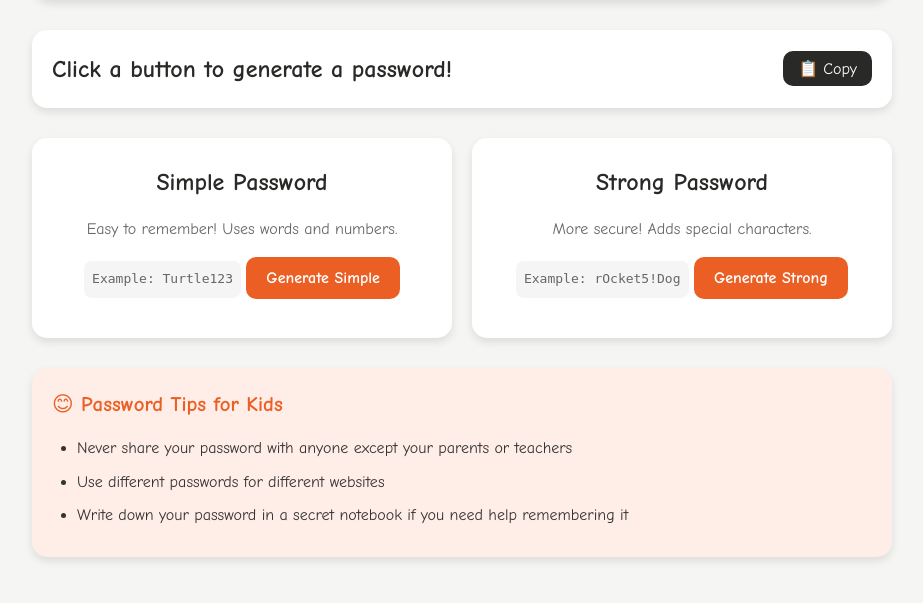
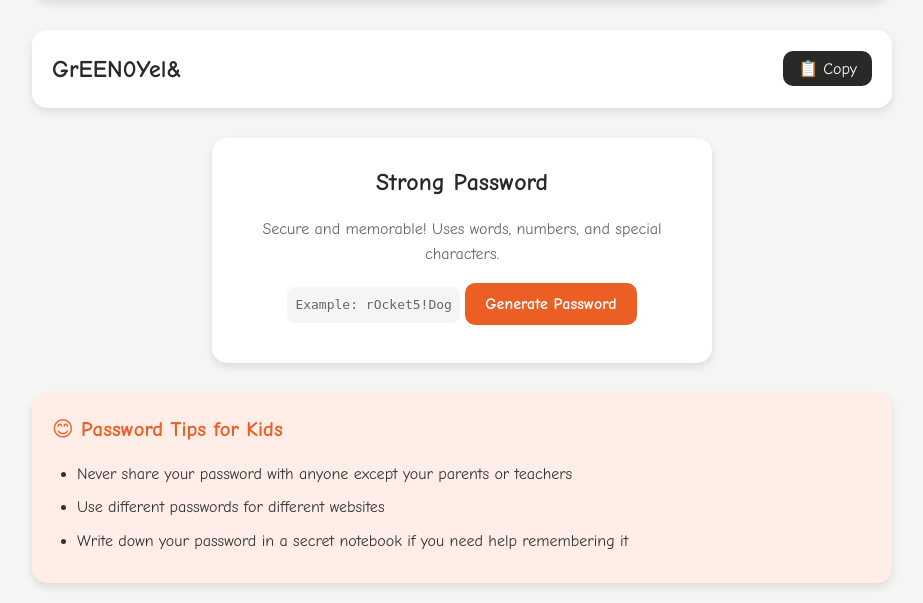
Before and after one commit to ngttech/ngtpass, a Flask app: page / in a window 1280 px wide. Shown: the part 150-753 px from the top of the page, without its empty margins (178-1101 px from the left). Run offline with Flask 2, Linux system fonts and the light colour scheme.

Commit message:
Remove Simple Password
Remove Simple Password

```diff
--- a/app.py
+++ b/app.py
@@ -1,18 +1,13 @@
 from flask import Flask, render_template, jsonify
 import random
 import string
-from password_generator import generate_simple_password, generate_strong_password
+from password_generator import generate_strong_password
 
 app = Flask(__name__)
 
 @app.route('/')
 def index():
     return render_template('index.html')
-
-@app.route('/generate/simple')
-def simple_password():
-    password = generate_simple_password()
-    return jsonify({'password': password})
 
 @app.route('/generate/strong')
 def strong_password():
--- a/password_generator.py
+++ b/password_generator.py
@@ -1,7 +1,7 @@
 import random
 import string
 
-# Simple word list for kid-friendly passwords
+# Word list for kid-friendly passwords
 WORDS = [
     "apple", "banana", "orange", "grape", "pear", "kiwi", "lemon", "melon",
     "dog", "cat", "bird", "fish", "mouse", "rabbit", "turtle", "horse",
@@ -11,17 +11,6 @@ WORDS = [
     "robot", "rocket", "planet", "space", "ocean", "river", "mountain", "forest",
     "dino", "dragon", "pirate", "ninja", "wizard", "fairy", "unicorn", "mermaid"
 ]
-
-def generate_simple_password():
-    """Generate a simple password with a word and numbers"""
-    word = random.choice(WORDS)
-    numbers = ''.join(random.choices(string.digits, k=random.randint(2, 4)))
-
-    # Randomly decide if the word should be capitalized
-    if random.choice([True, False]):
-        word = word.capitalize()
-
-    return f"{word}{numbers}"
 
 def generate_strong_password():
     """Generate a stronger password with words, numbers, and special characters"""
--- a/static/css/style.css
+++ b/static/css/style.css
@@ -28,6 +28,7 @@ header {
     box-shadow: 0 4px 8px rgba(0, 0, 0, 0.1);
 }
 
+/* Logo styles */
 .logo-container {
     display: flex;
     align-items: center;
@@ -50,12 +51,23 @@ header {
 
 .logo-text h1 {
     font-size: 2.5rem;
-    color: #292a27; /* Updated to dark gray */
+    color: #292a27; /* Dark gray */
     letter-spacing: 1px;
 }
 
 .logo-text h1 span {
-    color: #eb5e24; /* Updated to orange */
+    color: #eb5e24; /* Orange */
+}
+
+/* For backward compatibility with old HTML */
+.logo h1 {
+    font-size: 2.5rem;
+    color: #292a27; /* Dark gray */
+    letter-spacing: 1px;
+}
+
+.logo h1 span {
+    color: #eb5e24; /* Orange */
 }
 
 .tagline {
@@ -80,13 +92,13 @@ header {
 #password-result {
     font-size: 1.5rem;
     font-weight: bold;
-    color: #292a27; /* Updated to dark gray */
+    color: #292a27; /* Dark gray */
     word-break: break-all;
     flex-grow: 1;
 }
 
 #copy-button {
-    background-color: #292a27; /* Updated to dark gray */
+    background-color: #292a27; /* Dark gray */
     border: none;
     border-radius: 10px;
     color: white;
@@ -111,9 +123,8 @@ header {
 
 /* Options */
 .options {
-    display: grid;
-    grid-template-columns: 1fr 1fr;
-    gap: 20px;
+    display: flex;
+    justify-content: center;
     margin-bottom: 30px;
 }
 
@@ -124,6 +135,8 @@ header {
     text-align: center;
     box-shadow: 0 4px 8px rgba(0, 0, 0, 0.1);
     transition: transform 0.3s ease;
+    max-width: 500px;
+    width: 100%;
 }
 
 .option-card:hover {
@@ -131,7 +144,7 @@ header {
 }
 
 .option-card h2 {
-    color: #292a27; /* Updated to dark gray */
+    color: #292a27; /* Dark gray */
     margin-bottom: 15px;
     font-size: 1.5rem;
 }
@@ -151,7 +164,7 @@ header {
 }
 
 .generate-btn {
-    background-color: #eb5e24; /* Updated to orange */
+    background-color: #eb5e24; /* Orange */
     color: white;
     border: none;
     border-radius: 10px;
@@ -178,7 +191,7 @@ header {
 }
 
 .info-box h3 {
-    color: #eb5e24; /* Updated to orange */
+    color: #eb5e24; /* Orange */
     margin-bottom: 15px;
     font-size: 1.3rem;
 }
@@ -201,10 +214,6 @@ footer {
 
 /* Responsive Design */
 @media (max-width: 768px) {
-    .options {
-        grid-template-columns: 1fr;
-    }
-
     .password-display {
         flex-direction: column;
         gap: 15px;
@@ -215,7 +224,7 @@ footer {
         margin-left: 0;
     }
 
-    .logo-text h1 {
+    .logo-text h1, .logo h1 {
         font-size: 2rem;
     }
 
--- a/static/js/main.js
+++ b/static/js/main.js
@@ -2,34 +2,10 @@ document.addEventListener('DOMContentLoaded', function() {
     // DOM elements
     const passwordResult = document.getElementById('password-result');
     const copyButton = document.getElementById('copy-button');
-    const simpleBtn = document.getElementById('simple-btn');
     const strongBtn = document.getElementById('strong-btn');
 
     // Initialize variables
     let currentPassword = '';
-
-    // Generate simple password
-    simpleBtn.addEventListener('click', function() {
-        // Show loading state
-        passwordResult.textContent = 'Generating...';
-
-        // Fetch simple password from API
-        fetch('/generate/simple')
-            .then(response => response.json())
-            .then(data => {
-                currentPassword = data.password;
-                passwordResult.textContent = currentPassword;
-
-                // Add some visual feedback
-                passwordResult.style.animation = 'none';
-                void passwordResult.offsetWidth; // Trigger reflow
-                passwordResult.style.animation = 'pulse 0.5s';
-            })
-            .catch(error => {
-                console.error('Error:', error);
-                passwordResult.textContent = 'Oops! Something went wrong.';
-            });
-    });
 
     // Generate strong password
     strongBtn.addEventListener('click', function() {
@@ -67,7 +43,7 @@ document.addEventListener('DOMContentLoaded', function() {
                     // Reset after 2 seconds
                     setTimeout(() => {
                         copyButton.querySelector('.copy-text').textContent = originalText;
-                        copyButton.style.backgroundColor = '#4a6baf';
+                        copyButton.style.backgroundColor = '#292a27'; // Updated to match the dark gray color
                     }, 2000);
                 })
                 .catch(err => {
@@ -109,4 +85,9 @@ document.addEventListener('DOMContentLoaded', function() {
             card.style.transform = 'translateY(0)';
         });
     });
+
+    // Auto-generate a password when the page loads
+    setTimeout(() => {
+        strongBtn.click();
+    }, 500);
 });
--- a/templates/index.html
+++ b/templates/index.html
@@ -4,8 +4,15 @@
     <meta charset="UTF-8">
     <meta name="viewport" content="width=device-width, initial-scale=1.0">
     <title>NGT Pass - Kid-Friendly Password Generator</title>
-    <link rel="stylesheet" href="{{ url_for('static', filename='css/style.css') }}">
+    <link rel="stylesheet" href="/static/css/style.css">
     <link href="https://fonts.googleapis.com/css2?family=Comic+Neue:wght@400;700&display=swap" rel="stylesheet">
+    <style>
+        @keyframes pulse {
+            0% { transform: scale(1); }
+            50% { transform: scale(1.03); }
+            100% { transform: scale(1); }
+        }
+    </style>
 </head>
 <body>
     <div class="container">
@@ -21,7 +28,7 @@
 
         <main>
             <div class="password-display">
-                <div id="password-result">Click a button to generate a password!</div>
+                <div id="password-result">Click the button to generate a password!</div>
                 <button id="copy-button" title="Copy to clipboard">
                     <span class="copy-icon">📋</span>
                     <span class="copy-text">Copy</span>
@@ -29,18 +36,11 @@
             </div>
 
             <div class="options">
-                <div class="option-card simple">
-                    <h2>Simple Password</h2>
-                    <p>Easy to remember! Uses words and numbers.</p>
-                    <p class="example">Example: Turtle123</p>
-                    <button id="simple-btn" class="generate-btn">Generate Simple</button>
-                </div>
-
                 <div class="option-card strong">
                     <h2>Strong Password</h2>
-                    <p>More secure! Adds special characters.</p>
+                    <p>Secure and memorable! Uses words, numbers, and special characters.</p>
                     <p class="example">Example: rOcket5!Dog</p>
-                    <button id="strong-btn" class="generate-btn">Generate Strong</button>
+                    <button id="strong-btn" class="generate-btn">Generate Password</button>
                 </div>
             </div>
 
@@ -59,6 +59,6 @@
         </footer>
     </div>
 
-    <script src="{{ url_for('static', filename='js/main.js') }}"></script>
+    <script src="/static/js/main.js"></script>
 </body>
 </html>
```
Also changed, not shown: docker-compose.yml (+4 -7 lines).
